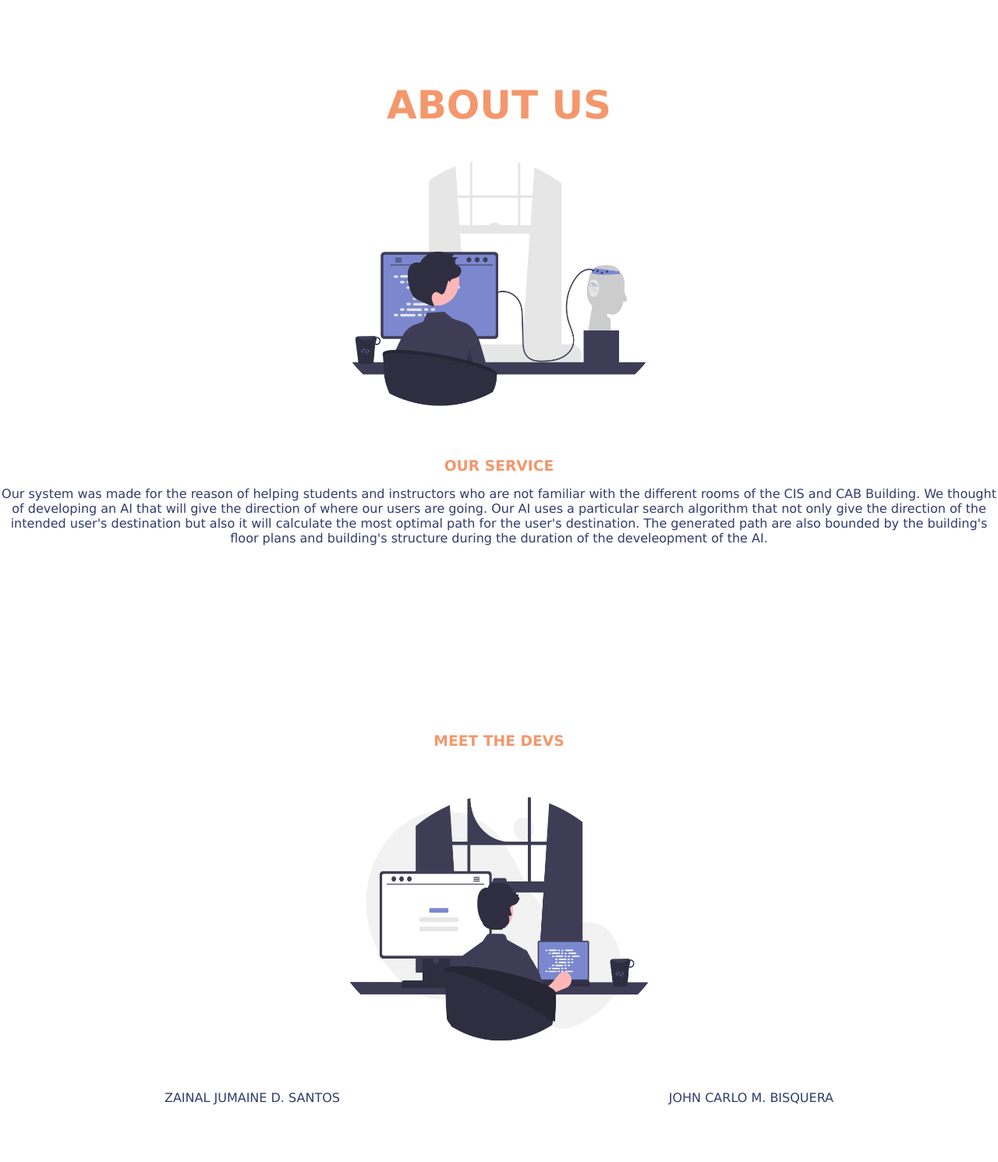
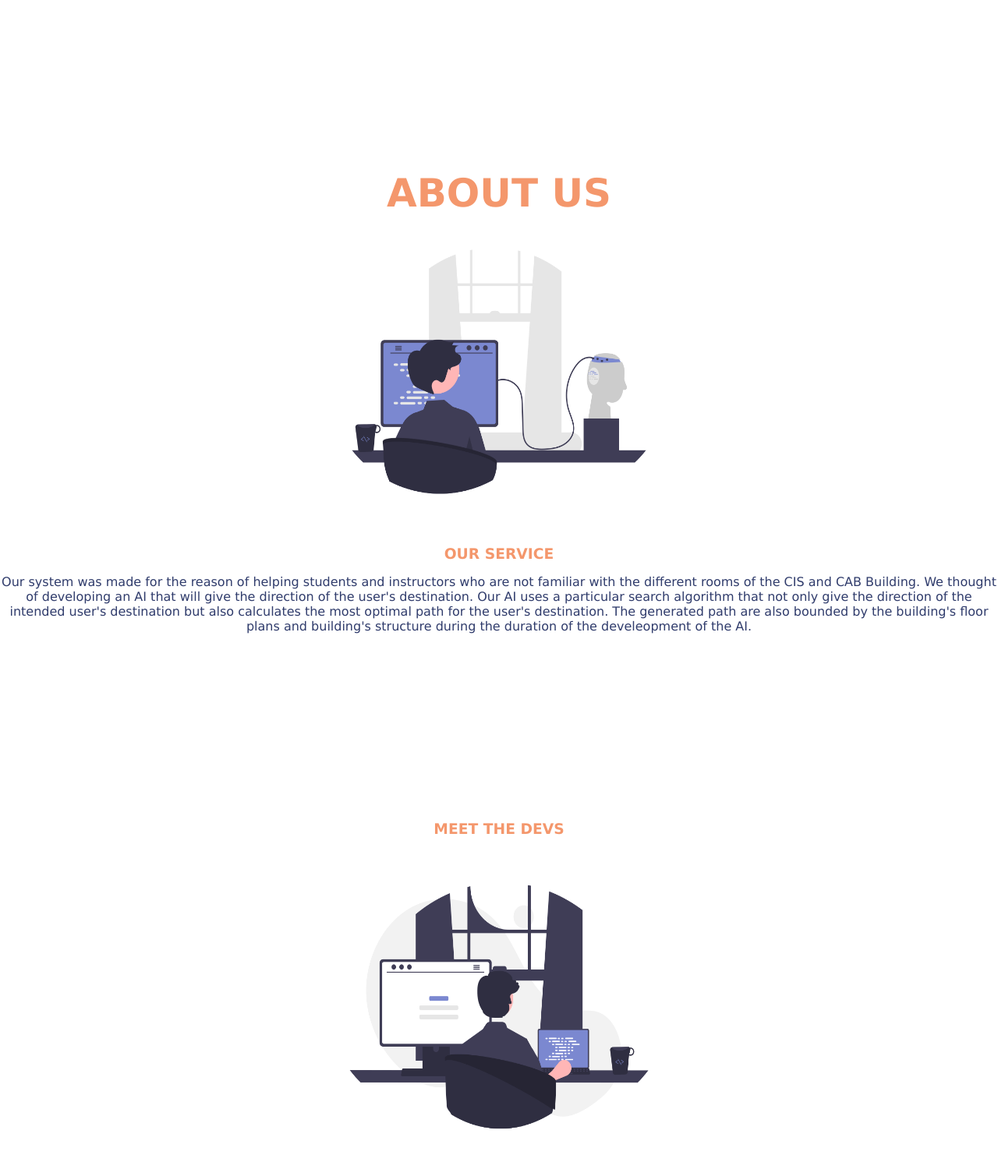
Before and after one commit to zjsan/Capstone-Project, a Flask app: page / in a window 1280 px wide. Shown: the part 2440-3931 px from the top of the page at 78% size. Before the commit the page ends 3858 px from the top, so only its background shows below. Run offline with Flask 3, Linux system fonts and the light colour scheme; parts of the project's set-up code (start-up, migrations or seed data) failed here and were passed over.

Commit message:
Update index.html

```diff
--- a/templates/index.html
+++ b/templates/index.html
@@ -7,15 +7,19 @@
     <title>CAPSTONE PROJECT</title>
     <link rel="stylesheet" href="{{url_for('static', filename = 'css/style.css') }}">
 
-    <!--LINKS-->
-    <nav id="nav">
-      <ul>
-        <li><a href="{{ url_for('index')}}">HOME</a></li>
-        <li><a href="#aboutus">ABOUT US</a></li>
-      </ul>
-    </nav>
 </head>
 <body>
+
+  <!--navigation -->
+    <header>
+      <nav id="nav">
+        <ul>
+          <li><a href="{{ url_for('index')}}">HOME</a></li>
+          <li><a href="#aboutus">ABOUT US</a></li>
+        </ul>
+      </nav>
+    </header>
+
      <!--LANDING PAGE-->
   <section id="landing">
     <div id="landingtext">
@@ -24,15 +28,17 @@
       <p align="center" class="syscaption">powered by AI Technology</p>
   </div>
   <div id="roomButton">
-    <a href="#roomselect">SELECT ROOM</a>
+    <a href="#selectroom">SELECT ROOM</a>
   </div>
   <br><br><br><br>
   </section>
     <br><br><br><br><br>
 
-  <!--forms-->
+  <!--ROOM SELECTION SECTION-->
   <section id="selectroom">
-      <!--ROOM SELECTION-->
+    <br><br>
+  </section>
+  <section>
       <div id="roomselect">
         <h1>ROOM SELECTION</h1>
         <div class = "flex-container" align="center">
@@ -99,8 +105,12 @@
         <img src="../static/css/Assets/backgroundselect.png" alt="img" style="height: 400px; width: 500px;">
       </div>
   </section>
-    <!--ABOUT US-->
+
+  <!--ABOUT US SECTION PAGE-->
     <section id ="aboutus">
+      <br><br>
+    </section>
+    <section>
       <div align="center">
         <h1 class="maintext">ABOUT US</h1>
         <div class = "cliparts">
@@ -108,8 +118,8 @@
         </div>
         <div>
           <h3 class="maintext">OUR SERVICE</h3>
-          <p>Our system was made for the reason of helping students and instructors who are not familiar with the different rooms of the CIS and CAB Building. We thought of developing an AI that will give the direction of where our users are going. Our AI uses a particular
-            search algorithm that not only give the direction of the intended user's destination but also it will calculate the most optimal path for the user's
+          <p>Our system was made for the reason of helping students and instructors who are not familiar with the different rooms of the CIS and CAB Building. We thought of developing an AI that will give the direction of the user's destination. Our AI uses a particular
+            search algorithm that not only give the direction of the intended user's destination but also calculates the most optimal path for the user's
             destination. The generated path are also bounded by the building's floor plans and building's structure during the duration of the develeopment of the AI.</p>
         </div>
         <div id = "devs">
```
